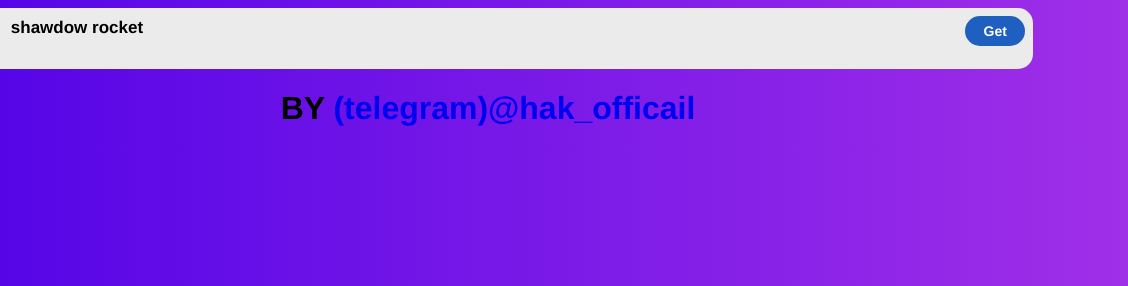
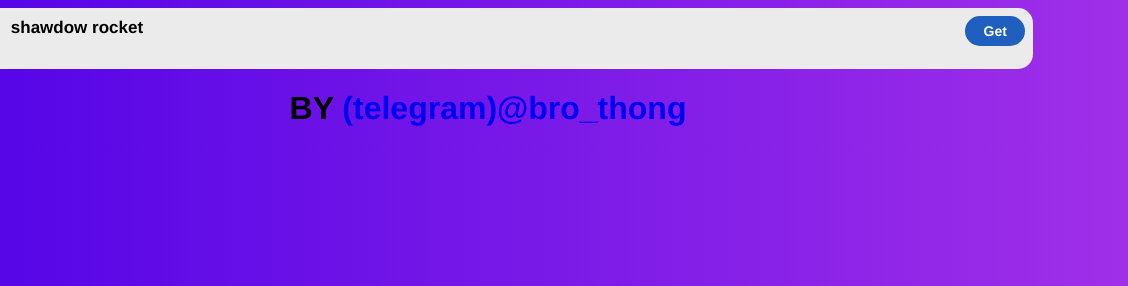
Before and after one commit to sokhak12/bro-thong, a plain HTML site: page index.html in a window 1280 px wide. Shown: the part 206-492 px from the top of the page, 152-1280 px from the left. Drawn offline with Linux system fonts and the light colour scheme.

Commit message:
Update index.html

```diff
--- a/index.html
+++ b/index.html
@@ -33,4 +33,4 @@
 <img src="https://sokhak12.github.io/hakzz.github.io/1200x630wa.png">
 <h1>shawdow rocket</h1>
 </div>
- <h1> <center> BY <a href="https://t.me/HAK_OFFICAIL">(telegram)@hak_officail</a> </h1>
+ <h1> <center> BY <a href="https://t.me/bro_thong">(telegram)@bro_thong</a> </h1>
```
